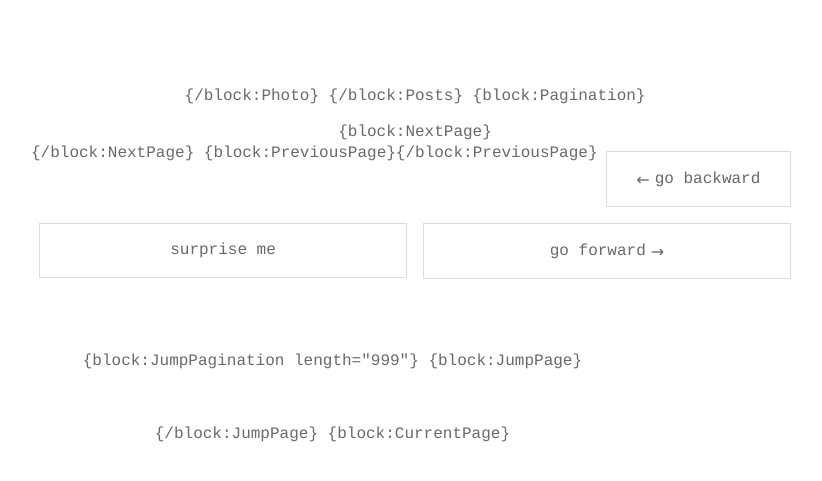
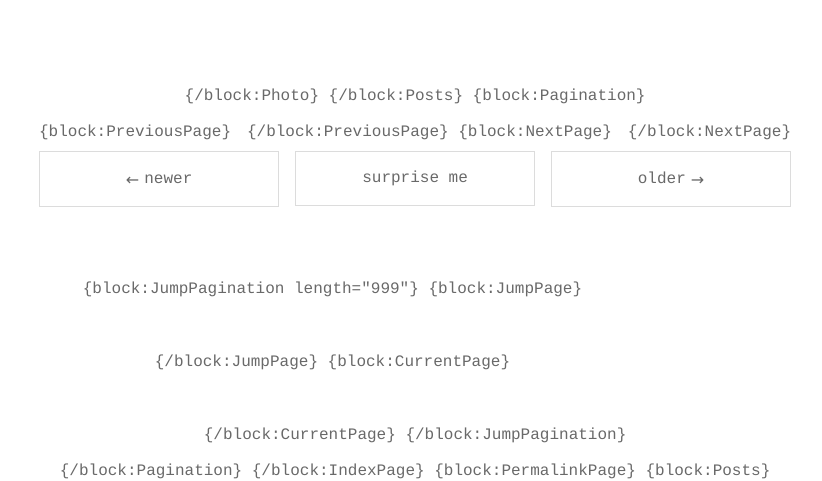
Before and after one commit to ethanmuller/goofydoodles, a plain HTML site: page tumblrified.html in a window 1280 px wide. Shown: the part 980-1461 px from the top of the page, without its empty margins (225-1047 px from the left). Drawn offline with Linux system fonts and the light colour scheme.

Commit message:
swap older/newer

```diff
--- a/tumblrified.html
+++ b/tumblrified.html
@@ -331,13 +331,13 @@ header {
         {/block:Posts}
         {block:Pagination}
         <nav class="pagination" role="navigation">
+          <div class="pagination_steps" data-total-pages="{TotalPages}">
+          {block:PreviousPage}
+            <a href="{PreviousPage}" class="pagination_page pagination_step pagination_prev">Newer</a>
+          {/block:PreviousPage}
           {block:NextPage}
-          <div class="pagination_steps" data-total-pages="{TotalPages}">
-            <a href="{NextPage}" class="pagination_page pagination_step pagination_prev">Go backward</a>
-            {/block:NextPage}
-            {block:PreviousPage}
-            <a href="{PreviousPage}" class="pagination_page pagination_step pagination_next">Go Forward</a>
-            {/block:PreviousPage}
+            <a href="{NextPage}" class="pagination_page pagination_step pagination_next">Older</a>
+          {/block:NextPage}
           </div>
 
           <div class="pagination_jumps">
```
